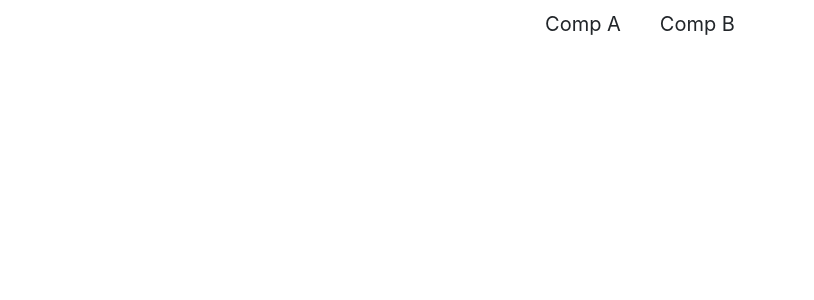
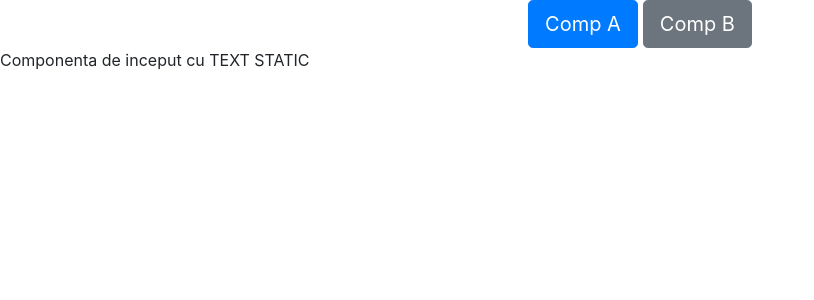
Before and after one commit to danigrosu/app-interviu, an Angular app: page / in a window 1280 px wide. Shown: the top 300 px of the page, without its empty margins (0-814 px from the left). Built offline with nearby package versions, Linux system fonts and the light colour scheme.

Commit message:
rutarea nu e gata inca

```diff
--- a/src/app/app.component.html
+++ b/src/app/app.component.html
@@ -1,9 +1,10 @@
 
 <div style="text-align:center">
-  <button routerLink="/a" class="btn btn-lg">Comp A</button>
+  <button routerLink="/a" class="btn btn-lg btn-primary">Comp A</button>
   <div class="buttons_divider"></div>
-  <button routerLink="/b" class="btn btn-lg">Comp B</button>
+  <button routerLink="/b" class="btn btn-lg btn-secondary">Comp B</button>
 </div>
 
+<p>Componenta de inceput cu TEXT STATIC</p>
 
 <router-outlet></router-outlet>
```
